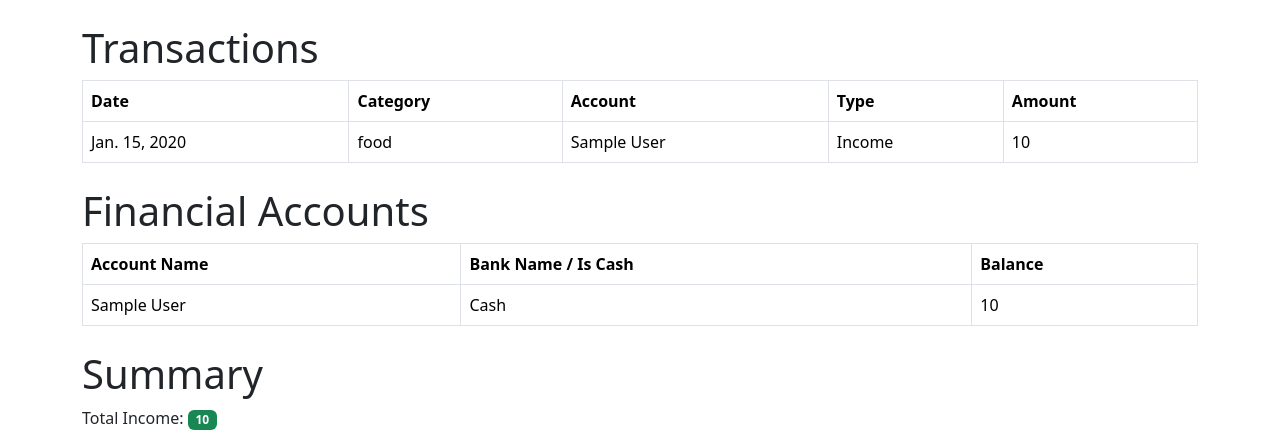
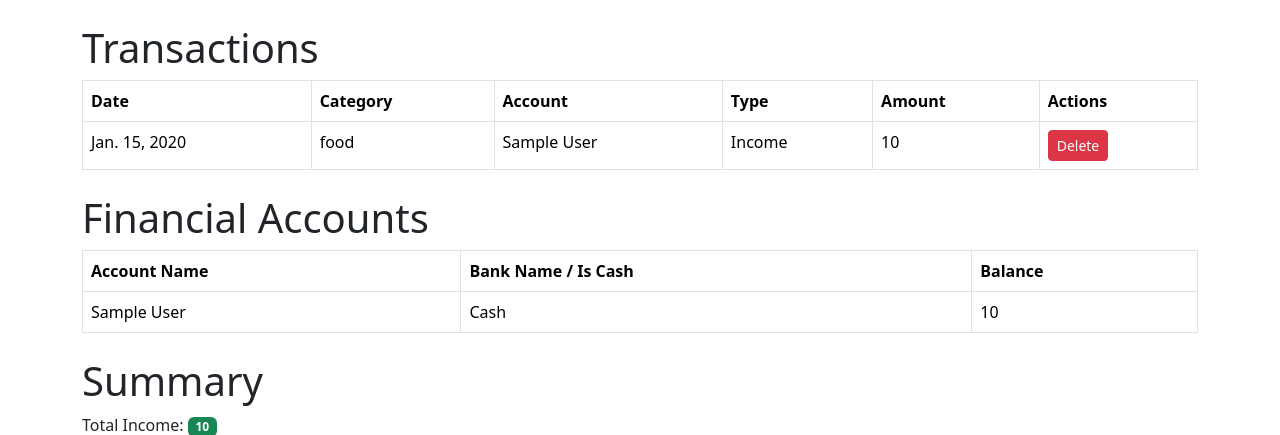
Before and after one commit to mhk2012/personal_accounting, a Django app: page / in a window 1280 px wide. Shown: the part 56-491 px from the top of the page. Run offline with Django 4.2, Linux system fonts and the light colour scheme; tables that the repository leaves empty hold one stand-in row (values such as "Sample post").

Commit message:
add delete for transaction

```diff
--- a/accounting/templates/index.html
+++ b/accounting/templates/index.html
@@ -12,6 +12,7 @@
                 <th>Account</th>
                 <th>Type</th>
                 <th>Amount</th>
+                <th>Actions</th>
             </tr>
         </thead>
         <tbody>
@@ -22,6 +23,9 @@
                 <td>{{ transaction.financial_account.account_name }}</td>
                 <td>{{ transaction.get_transaction_type_display }}</td>
                 <td>{{ transaction.amount }}</td>
+                <td>
+                    <a href="{% url 'delete_transaction' transaction.id %}" class="btn btn-danger btn-sm">Delete</a>
+                </td>
             </tr>
             {% endfor %}
         </tbody>
--- a/accounting/urls.py
+++ b/accounting/urls.py
@@ -6,4 +6,5 @@ urlpatterns = [
     path('add_financial_account', views.add_financial_account, name='add_financial_account'),
     path('add_transaction', views.add_transaction, name='add_transaction'),
     path('report', views.generate_report, name='generate_report'),
+    path('delete_transaction/<int:transaction_id>', views.delete_transaction, name='delete_transaction'),
 ]
--- a/accounting/views.py
+++ b/accounting/views.py
@@ -1,4 +1,5 @@
-from django.shortcuts import render, redirect
+from django.shortcuts import render, redirect, get_object_or_404
+from django.contrib import messages
 from .models import FinancialAccount, Transaction
 from .forms import FinancialAccountForm, TransactionForm, ReportForm
 
@@ -66,3 +67,11 @@ def generate_report(request):
         form = ReportForm()
 
     return render(request, 'report.html', {'form': form})
+
+def delete_transaction(request, transaction_id):
+    transaction = get_object_or_404(Transaction, id=transaction_id)
+    if request.method == 'POST':
+        transaction.delete()
+        messages.success(request, 'Transaction deleted successfully.')
+        return redirect('index')
+    return render(request, 'delete_transaction.html', {'transaction': transaction})
```
Also changed, not shown: accounting/templates/delete_transaction.html (added, +20 -0 lines), README.md.
